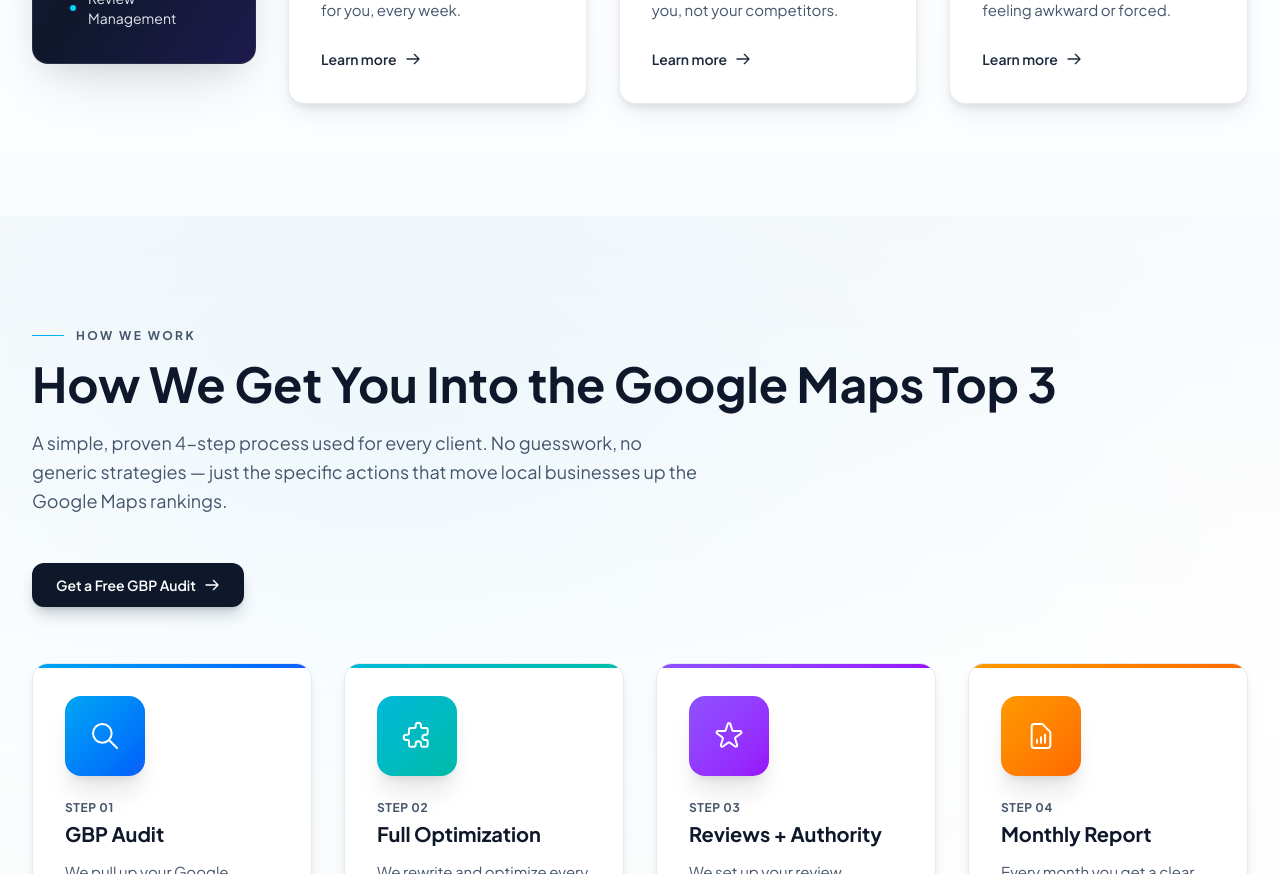
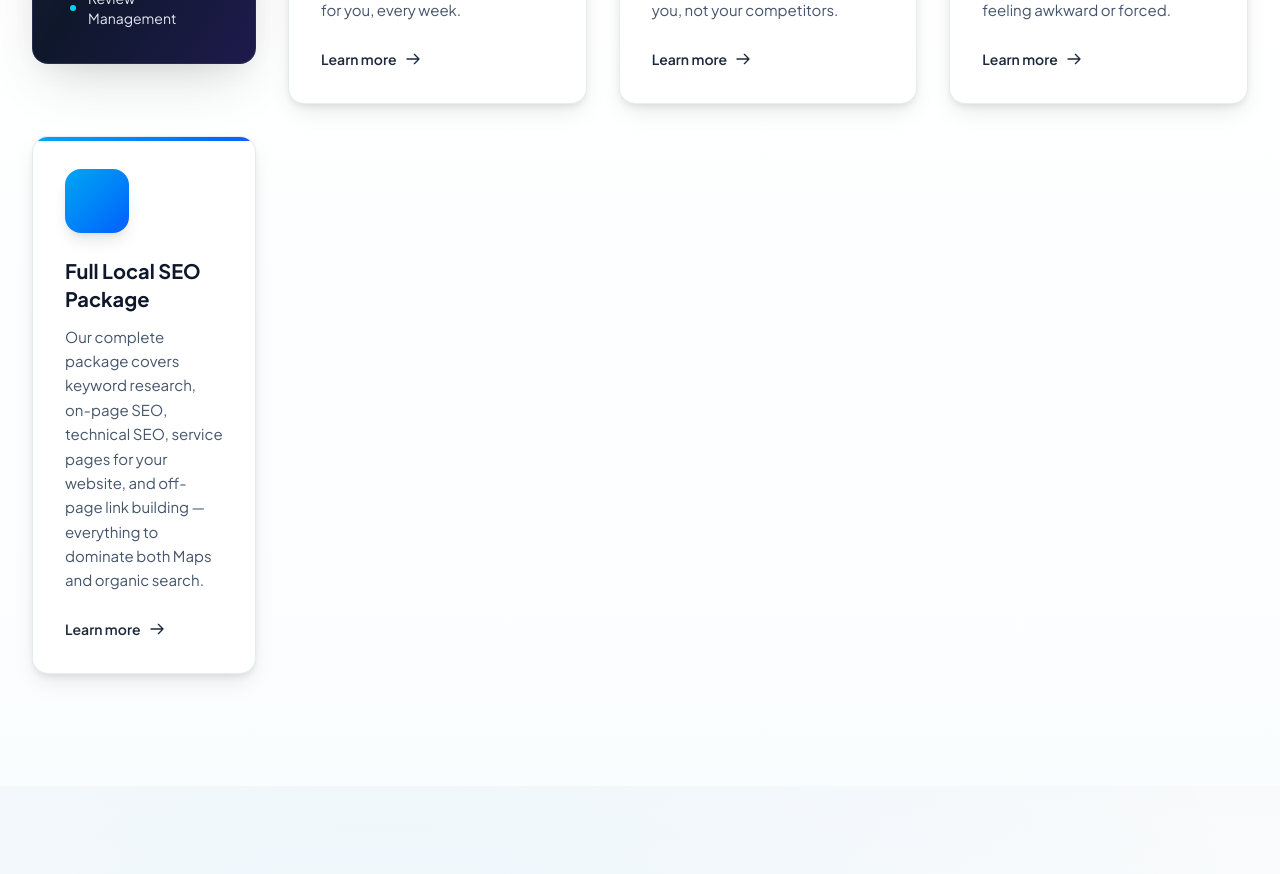
Before and after one commit to abubakar10/serpwiser, a React (Vite) app: page / in a window 1280 px wide. Shown: the part 1580-2454 px from the top of the page. Built offline with nearby package versions, Linux system fonts and the light colour scheme; no server answers.

Commit message:
Modify service icons and add local SEO service
Updated service icons and added a new Full Local SEO Package service.

```diff
--- a/src/data/services.js
+++ b/src/data/services.js
@@ -27,22 +27,28 @@
 
 export const homeServices = [
   {
-    icon: "chart",
+    icon: "gbp",
     title: "Google Business Profile Optimization",
     description: "We completely take over and optimize your GBP listing — categories, description, photos, posts, and review strategy. Done for you, every week.",
     path: "/services/gbp-optimization",
   },
   {
-    icon: "target",
+    icon: "maps",
     title: "Google Maps Top 3 Ranking",
     description: "The top 3 results on Google Maps get 70% of all clicks and calls. We get your business into that Map Pack so customers call you, not your competitors.",
     path: "/services/map-pack-ranking",
   },
   {
-    icon: "megaphone",
+    icon: "reviews",
     title: "Review Generation Strategy",
     description: "Reviews are the biggest ranking factor on Google Maps. We build a simple, consistent system to grow your reviews — without it feeling awkward or forced.",
     path: "/services/review-generation",
+  },
+  {
+    icon: "seo",
+    title: "Full Local SEO Package",
+    description: "Our complete package covers keyword research, on-page SEO, technical SEO, service pages for your website, and off-page link building — everything to dominate both Maps and organic search.",
+    path: "/services/local-seo",
   },
 ];
 
```
